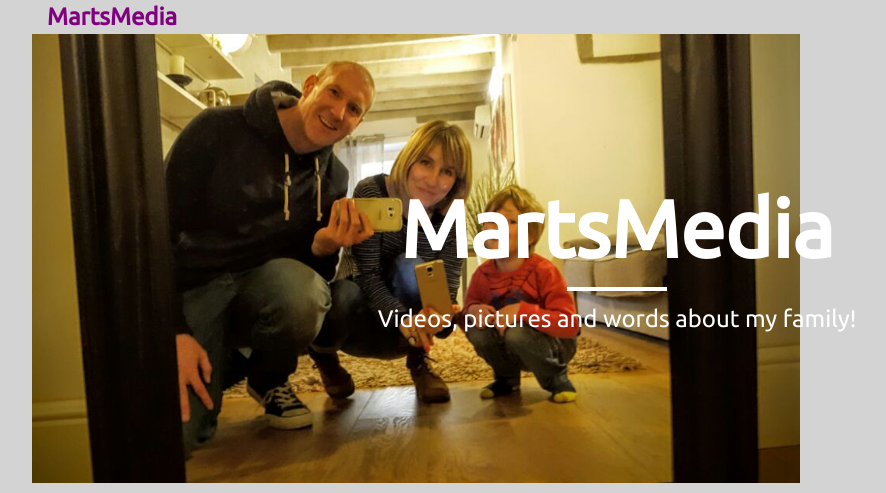
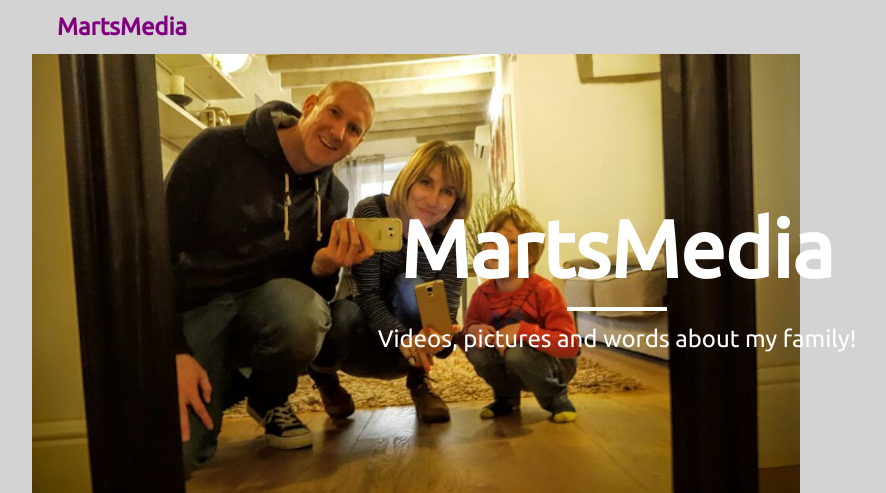
Before and after one commit to dawsino/dawsino.github.io, a Jekyll site: the page built from index.html, in a window 1280 px wide. Shown: the top 493 px of the page, without its empty margins (224-1110 px from the left). Built offline with Jekyll 4.4.1, drawn with Linux system fonts in a browser that asks for light colours; nearby versions of some CDN libraries; the list of posts is cut into pages by our own code; grey boxes are pictures that could not be loaded.

Commit message:
Update nav2.html

```diff
--- a/_includes/nav2.html
+++ b/_includes/nav2.html
@@ -1,3 +1,3 @@
-<div class="container">
+<div class="logo-wrapper">
    <a class="logo" href="\">MartsMedia</a>
 </div>
```
